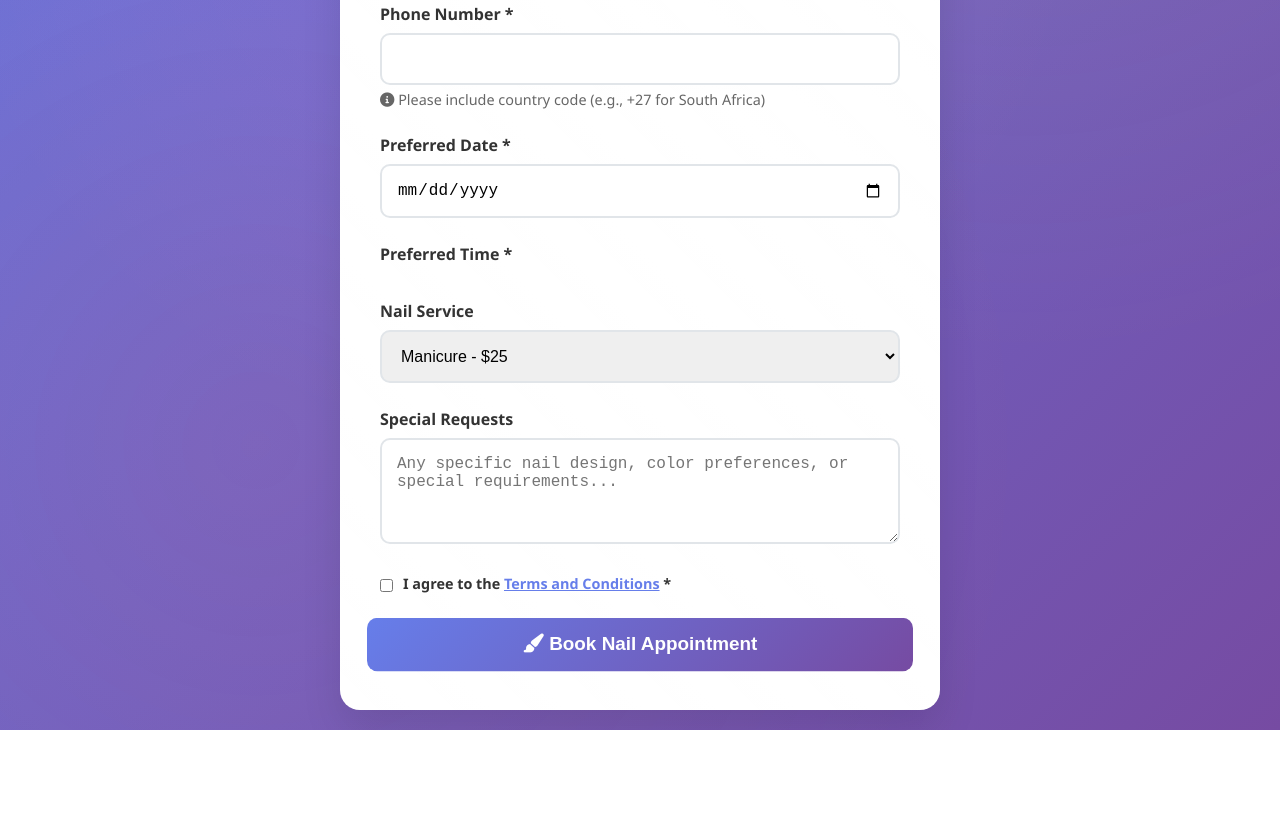
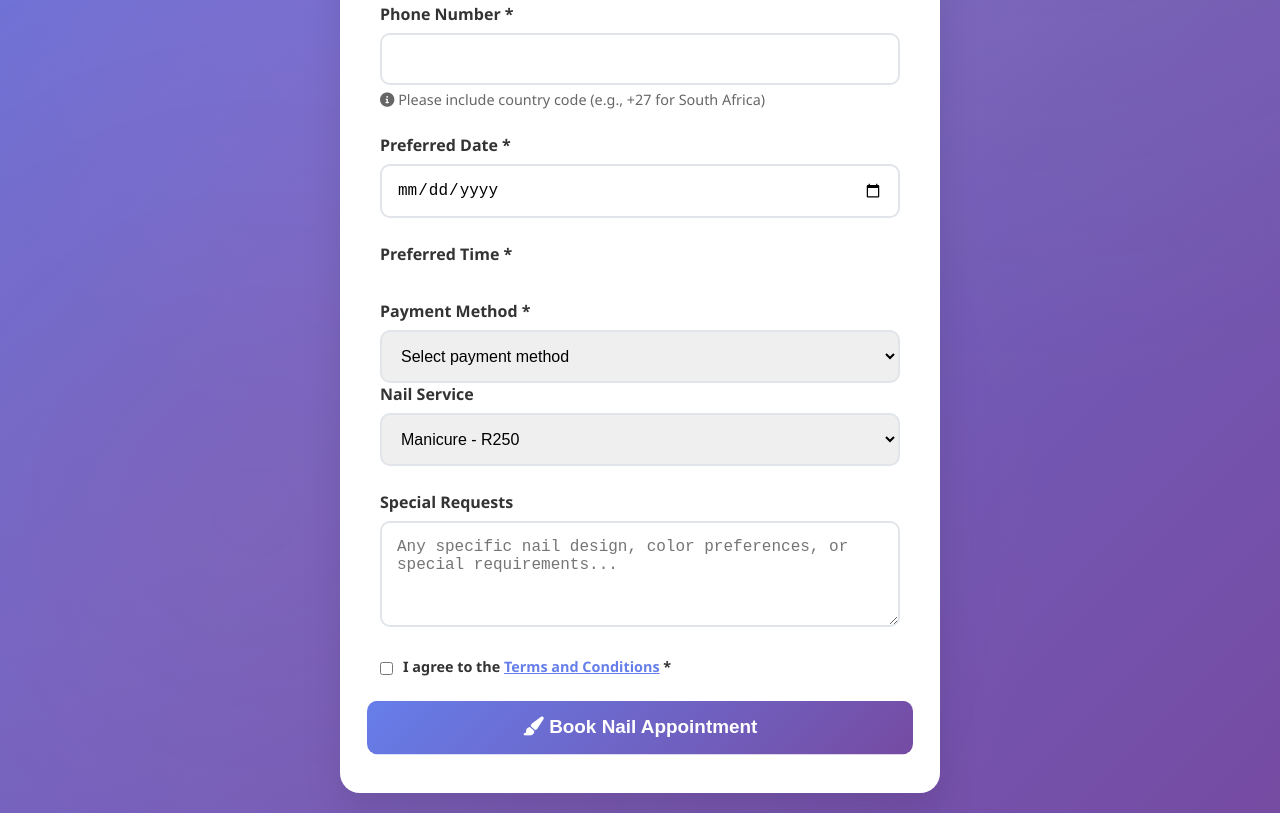
Before and after one commit to PStoppa7/nailsbyole-booking, a website: page public/index.html in a window 1280 px wide. Shown: the part 694-1507 px from the top of the page. Before the commit the page ends 1424 px from the top, so only its background shows below. Drawn offline with Linux system fonts and the light colour scheme.

Commit message:
add prices

```diff
--- a/public/index.html
+++ b/public/index.html
@@ -463,18 +463,25 @@
             </div>
 
                        <div class="form-group">
+                        <label for="payment">Payment Method *</label>
+                <select id="payment" name="payment" required>
+                    <option value="">Select payment method</option>
+                    <option value="pay_online">Pay Online (Recommended)</option>
+                    <option value="pay_cash">Pay Cash at Appointment</option>
+                    <option value="pay_card">Pay by Card at Appointment</option>
+                </select>
                 <label for="service">Nail Service</label>
                 <select id="service" name="service">
-                    <option value="Manicure">Manicure - $25</option>
-                    <option value="Pedicure">Pedicure - $35</option>
-                    <option value="Gel Manicure">Gel Manicure - $35</option>
-                    <option value="Gel Pedicure">Gel Pedicure - $45</option>
-                    <option value="Acrylic Full Set">Acrylic Full Set - $50</option>
-                    <option value="Acrylic Fill">Acrylic Fill - $35</option>
-                    <option value="Nail Art">Nail Art - $15</option>
-                    <option value="Nail Repair">Nail Repair - $10</option>
-                    <option value="Polish Change">Polish Change - $15</option>
-                    <option value="Gel Removal">Gel Removal - $10</option>
+                    <option value="Manicure">Manicure - R250</option>
+                    <option value="Pedicure">Pedicure - R350</option>
+                    <option value="Gel Manicure">Gel Manicure - R350</option>
+                    <option value="Gel Pedicure">Gel Pedicure - R450</option>
+                    <option value="Acrylic Full Set">Acrylic Full Set - R500</option>
+                    <option value="Acrylic Fill">Acrylic Fill - R350</option>
+                    <option value="Nail Art">Nail Art - R150</option>
+                    <option value="Nail Repair">Nail Repair - R100</option>
+                    <option value="Polish Change">Polish Change - R150</option>
+                    <option value="Gel Removal">Gel Removal - R100</option>
                 </select>
             </div>
 
@@ -618,7 +625,9 @@
             }, 5000);
         }
 
-        bookingForm.addEventListener('submit', function(e) {
+        // ...existing code...
+
+bookingForm.addEventListener('submit', async function(e) {
     e.preventDefault();
 
     const formData = new FormData(this);
@@ -634,8 +643,32 @@
         return;
     }
 
+    if (!data.payment) {
+        showAlert('Please select a payment method.', 'error');
+        return;
+    }
+
     submitBtn.disabled = true;
-            submitBtn.innerHTML = '<i class="fas fa-spinner fa-spin"></i> Submitting...';
+    submitBtn.innerHTML = '<i class="fas fa-spinner fa-spin"></i> Processing...';
+
+    // If PayFast selected, redirect to PayFast before booking
+    if (data.payment === 'payfast') {
+        // Example: Redirect to PayFast payment page (replace with your merchant details)
+        // You must set up a PayFast merchant account and use your own merchant_id and merchant_key
+        const amount = (() => {
+            const service = data.service || '';
+            const match = service.match(/R(\d+)/);
+            return match ? match[1] : '0';
+        })();
+        const payfastUrl = `https://www.payfast.co.za/eng/process?merchant_id=10000100&merchant_key=46f0cd694581a&amount=${amount}&item_name=${encodeURIComponent(data.service)}`;
+
+        showAlert('Redirecting to PayFast for secure payment...', 'success');
+        setTimeout(() => {
+            window.open(payfastUrl, '_blank');
+        }, 1200);
+        // Optionally, you can wait for payment confirmation before sending booking to backend.
+        // For demo, continue to send booking after redirect:
+    }
 
     fetch('/api/bookings', {
         method: 'POST',
@@ -651,13 +684,9 @@
             bookingForm.reset();
             timeSlots.innerHTML = '';
 
-                    // Automatically open WhatsApp and send the message to admin
             if (result.whatsappUrl) {
                 setTimeout(() => {
-                            // Open WhatsApp Web with pre-filled message for admin
                     window.open(result.whatsappUrl, '_blank');
-
-                            // Show notification that WhatsApp is being opened for admin
                     showAlert('Sending WhatsApp notification to admin...', 'success');
                 }, 1000);
             }
@@ -674,6 +703,8 @@
         submitBtn.innerHTML = '<i class="fas fa-paper-plane"></i> Submit Booking';
     });
 });
+
+// ...existing code...
 
         // Load slots for today if date is set
         if (dateInput.value) {
```
Lines whose indentation alone changed are shown as unchanged.
